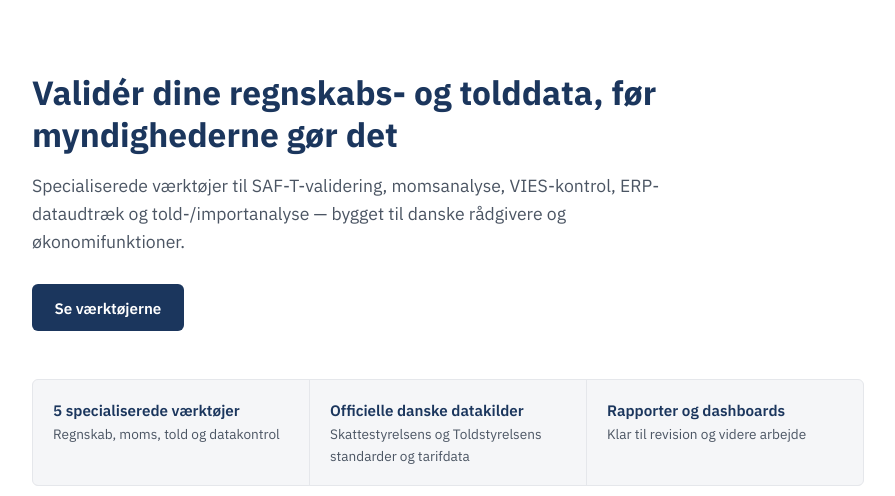
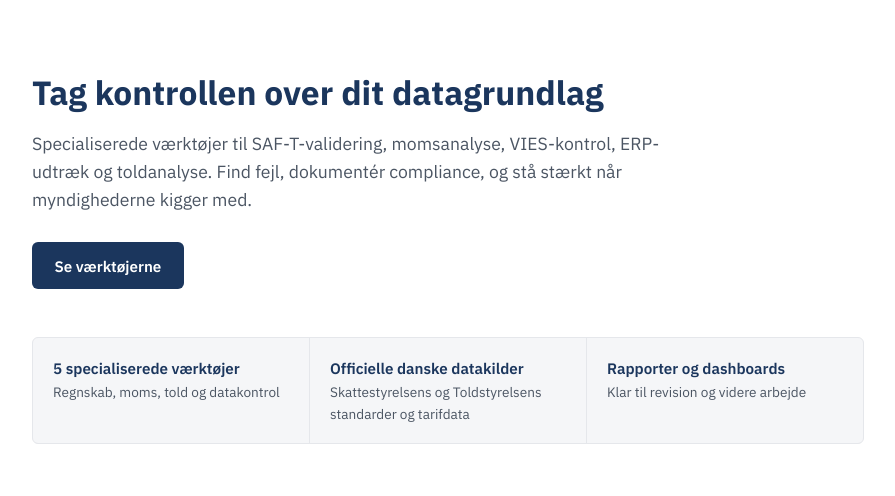
Before and after one commit to Bal1979/balai-landing, a Flask app: page / in a window 1280 px wide. Shown: the part 81-577 px from the top of the page, without its empty margins (192-1087 px from the left). Run offline with Flask 3, Linux system fonts and the light colour scheme.

Commit message:
Hero: 'Tag kontrollen over dit datagrundlag' + skarpere undertekst
Co-Authored-By: Claude Opus 4.8 <noreply@anthropic.com>

```diff
--- a/templates/index.html
+++ b/templates/index.html
@@ -28,8 +28,8 @@
         <main>
             <!-- Hero -->
             <section class="hero">
-                <h1>Validér dine regnskabs- og tolddata, før myndighederne gør det</h1>
-                <p class="hero-sub">Specialiserede værktøjer til SAF-T-validering, momsanalyse, VIES-kontrol, ERP-dataudtræk og told-/importanalyse — bygget til danske rådgivere og økonomifunktioner.</p>
+                <h1>Tag kontrollen over dit datagrundlag</h1>
+                <p class="hero-sub">Specialiserede værktøjer til SAF-T-validering, momsanalyse, VIES-kontrol, ERP-udtræk og toldanalyse. Find fejl, dokumentér compliance, og stå stærkt når myndighederne kigger med.</p>
                 <p class="hero-cta">
                     <a class="btn-primary" href="#products-heading">Se værktøjerne</a>
                 </p>
```
